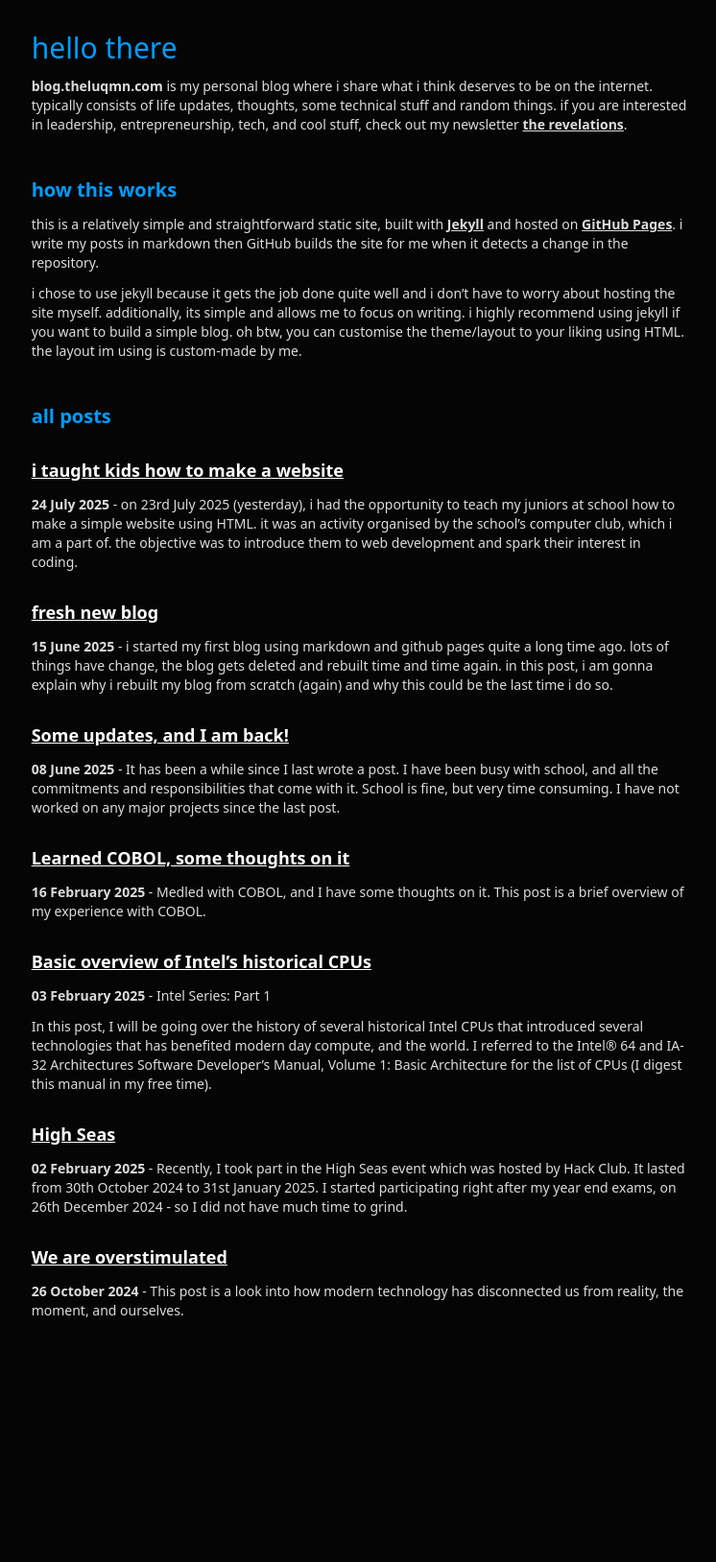
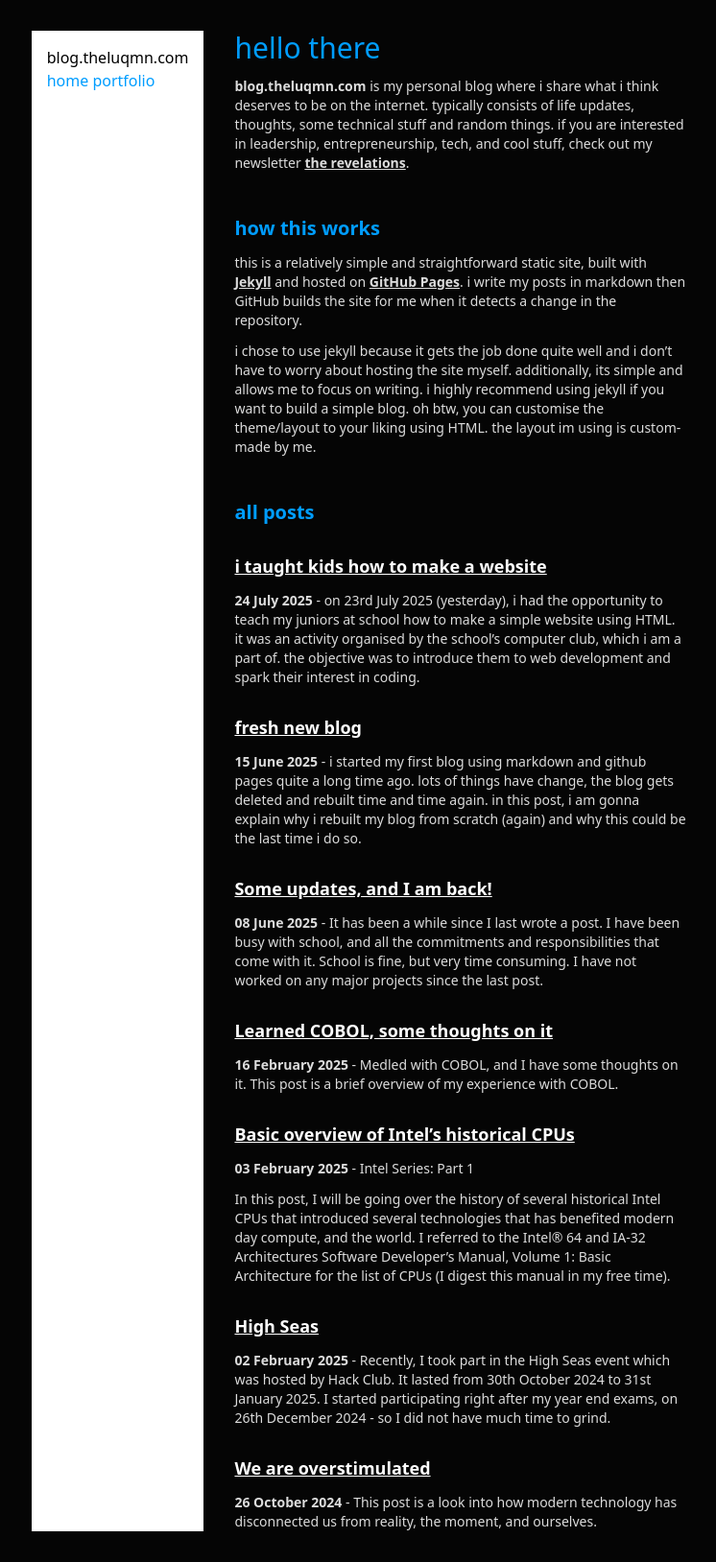
Before and after one commit to theluqmn/blog, a Jekyll site: the page built from index.md, in a window 1280 px wide. Shown: the whole page at 96% size, without its empty margins (266-1012 px from the left). Built offline with Jekyll 4.4.1, drawn with Linux system fonts in a browser that asks for light colours; nearby versions of some CDN libraries; our own code applies the rules of GitHub Pages for plain Markdown files; before the commit the page ends 1408 px from its top, so only the background shows below that.

Commit message:
an attempt was made at a navbar

```diff
--- a/_layouts/index.html
+++ b/_layouts/index.html
@@ -21,7 +21,13 @@
     </head>
 
     <body class="bg-[rgb(5,5,5)]">
-        <main class="p-4 md:p-8 w-full h-full md:w-7/12 mx-auto">
+        <main class="p-4 flex flex-row gap-4 md:gap-8 md:p-8 w-full h-full md:w-7/12 mx-auto">
+            <div class="p-4 w-full flex flex-col gap-4 bg-[rgb(255,255,255)]">
+                <p class="text-[rgb(0,0,0)]">blog.theluqmn.com</h1>
+                <a class="text-[rgb(0,157,255)]" href="https://blog.theluqmn.com/">home</a>
+                <a class="text-[rgb(0,157,255)]" href="https://theluqmn.com">portfolio</a>
+            </div>
+
             <div class="
             space-y-3
             text-sm text-[rgb(220,220,220)]
```
